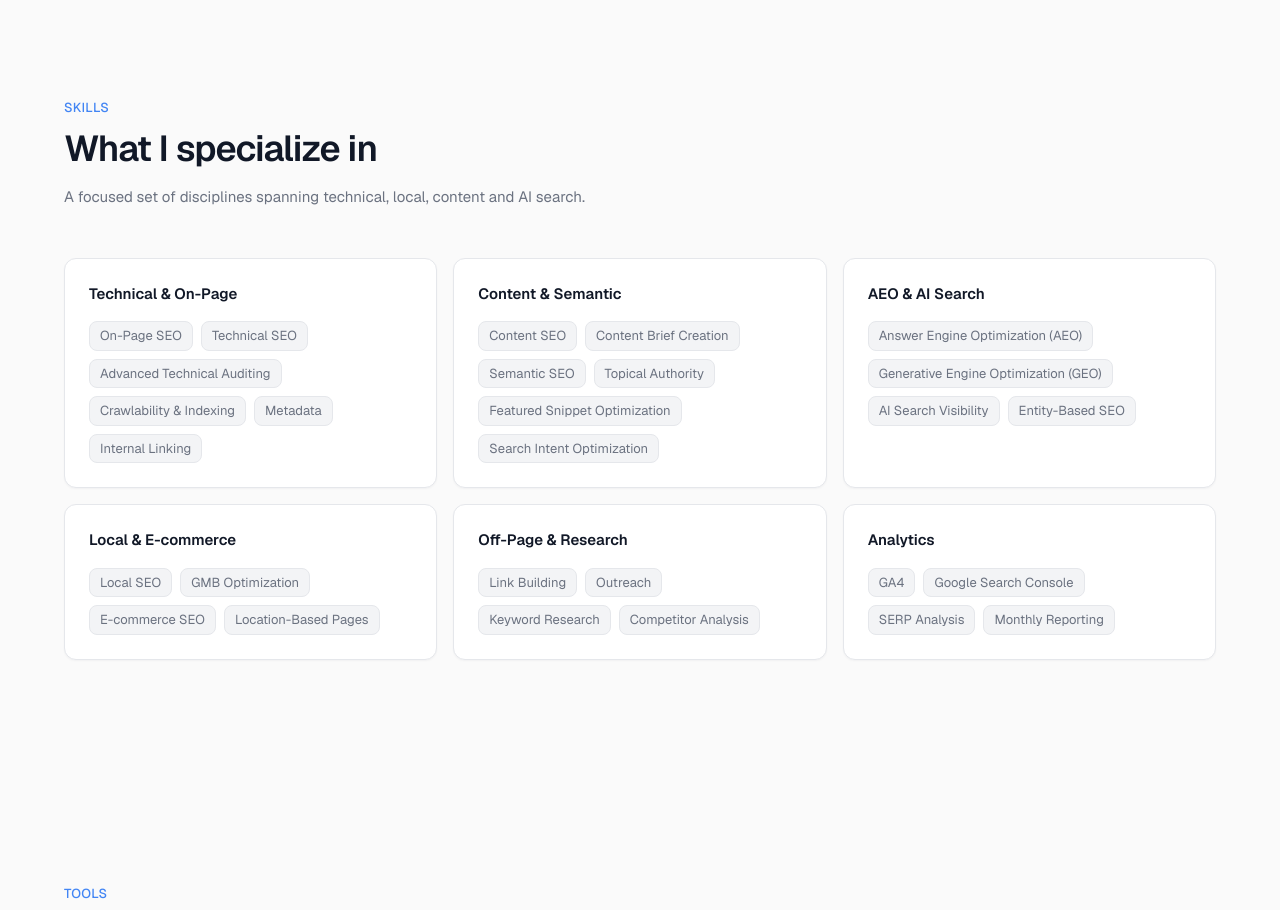
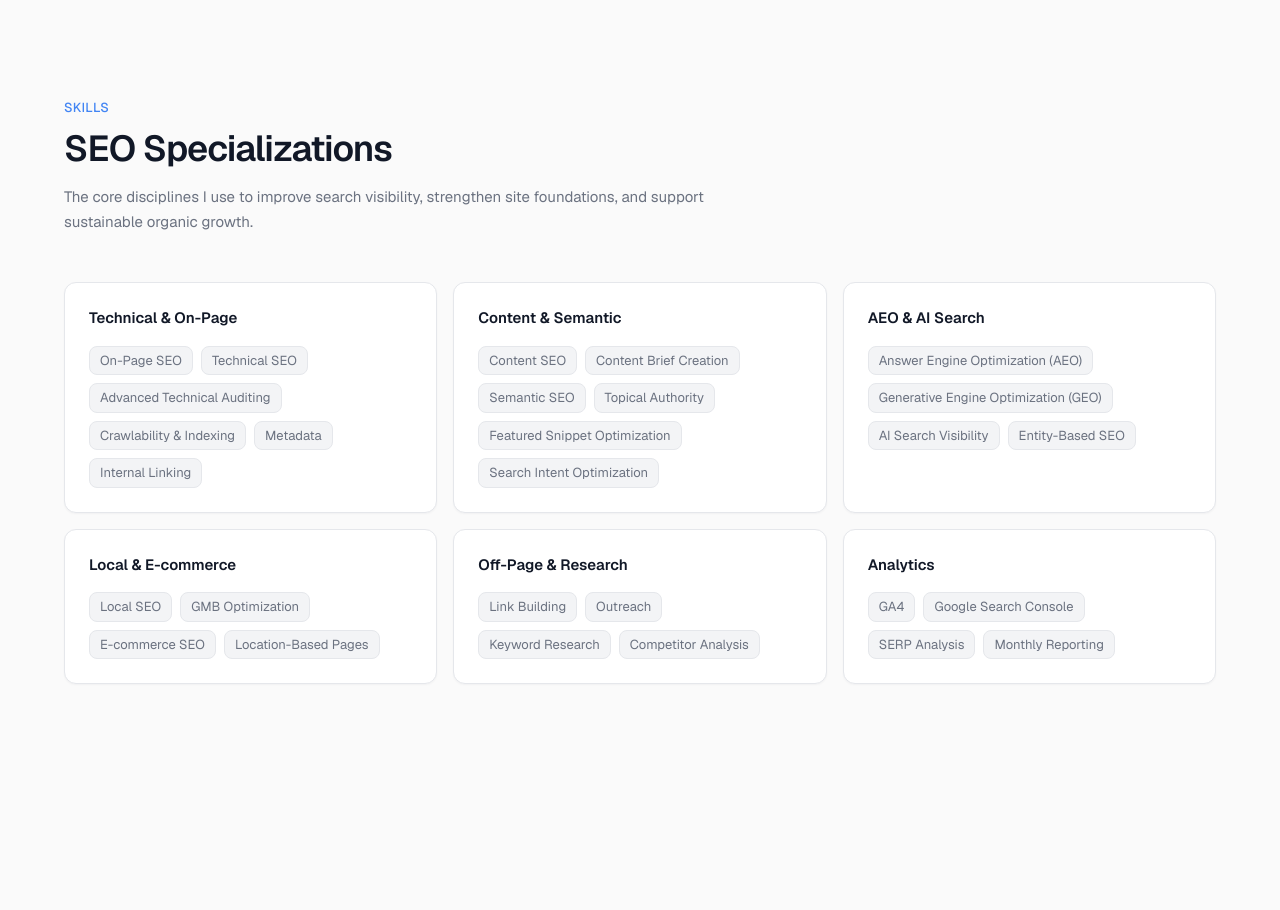
Before and after one commit to zain-hasnat/zain-hasnat-portfolio, a Next.js app: page / in a window 1280 px wide. Shown: the part 4020-4930 px from the top of the page. Built offline with nearby package versions, Linux system fonts and the light colour scheme.

Commit message:
Improve portfolio content and presentation

```diff
--- a/components/sections/skills.tsx
+++ b/components/sections/skills.tsx
@@ -10,8 +10,8 @@ export function Skills() {
         <FadeIn>
           <SectionHeading
             eyebrow="Skills"
-            title="What I specialize in"
-            description="A focused set of disciplines spanning technical, local, content and AI search."
+            title="SEO Specializations"
+            description="The core disciplines I use to improve search visibility, strengthen site foundations, and support sustainable organic growth."
           />
         </FadeIn>
 
```
